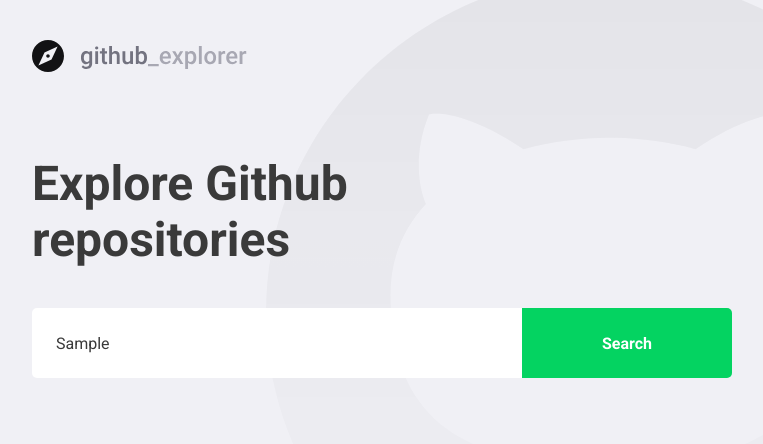
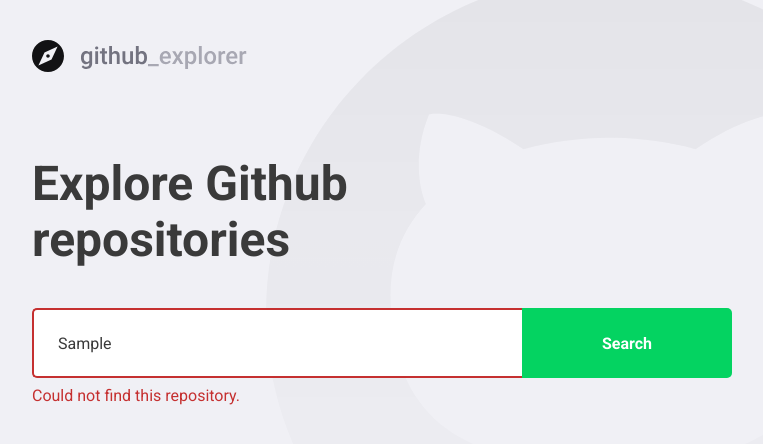
Before and after one commit to vsalbuq/github-explorer, a React (Create React App) app: page / in a window 1280 px wide. Both pictures are taken after typing "Sample" into the empty fields and a click on the button "Search". Shown: the top 444 px of the page, without its empty margins (148-911 px from the left). Built offline with nearby package versions, Linux system fonts and the light colour scheme; no server answers.

Commit message:
feat: Adds input data validation before using the API

```diff
--- a/src/pages/Dashboard/index.tsx
+++ b/src/pages/Dashboard/index.tsx
@@ -5,7 +5,7 @@ import api from '../../services/api';
 
 import logoImg from '../../assets/logo.svg';
 
-import { Title, Form, Repositories } from './styles';
+import { Title, Form, Repositories, Error } from './styles';
 
 interface Repository {
   full_name: string;
@@ -18,6 +18,7 @@ interface Repository {
 
 const Dashboard: React.FC = () => {
   const [newRepo, setNewRepo] = useState('');
+  const [inputError, setInputError] = useState('');
   const [repositories, setRepositories] = useState<Repository[]>([]);
 
   async function handleAddRepository(
@@ -25,12 +26,22 @@ const Dashboard: React.FC = () => {
   ): Promise<void> {
     event.preventDefault();
 
-    const response = await api.get<Repository>(`repos/${newRepo}`);
+    if (!newRepo) {
+      setInputError('Type the author/name of the repository');
+      return;
+    }
 
-    const repository = response.data;
+    try {
+      const response = await api.get<Repository>(`repos/${newRepo}`);
 
-    setRepositories([...repositories, repository]);
-    setNewRepo('');
+      const repository = response.data;
+
+      setRepositories([...repositories, repository]);
+      setNewRepo('');
+      setInputError('');
+    } catch (err) {
+      setInputError('Could not find this repository.');
+    }
   }
 
   return (
@@ -38,7 +49,7 @@ const Dashboard: React.FC = () => {
       <img src={logoImg} alt="Github Explorer" />
       <Title>Explore Github repositories</Title>
 
-      <Form onSubmit={handleAddRepository}>
+      <Form hasError={!!inputError} onSubmit={handleAddRepository}>
         <input
           value={newRepo}
           onChange={e => setNewRepo(e.target.value)}
@@ -46,6 +57,8 @@ const Dashboard: React.FC = () => {
         />
         <button type="submit">Search</button>
       </Form>
+
+      {inputError && <Error>{inputError}</Error>}
 
       <Repositories>
         {repositories.map(repository => (
--- a/src/pages/Dashboard/styles.ts
+++ b/src/pages/Dashboard/styles.ts
@@ -1,5 +1,9 @@
-import styled from 'styled-components';
+import styled, { css } from 'styled-components';
 import { shade } from 'polished';
+
+interface FormProps {
+  hasError: boolean;
+}
 
 export const Title = styled.h1`
   font-size: 48px;
@@ -10,7 +14,7 @@ export const Title = styled.h1`
   margin-top: 80px;
 `;
 
-export const Form = styled.form`
+export const Form = styled.form<FormProps>`
   margin-top: 40px;
   max-width: 700px;
 
@@ -23,6 +27,14 @@ export const Form = styled.form`
     border: 0;
     border-radius: 5px 0 0 5px;
     color: #3a3a3a;
+    border: 2px solid #fff;
+    border-right: 0;
+
+    ${props =>
+    props.hasError &&
+    css`
+        border-color: #c53030;
+      `}
 
     &::placeholder {
       color: #a8a8b3;
@@ -43,6 +55,12 @@ export const Form = styled.form`
       background: ${shade(0.2, '#04d361')};
     }
   }
+`;
+
+export const Error = styled.span`
+  display: block;
+  color: #c53030;
+  margin-top: 8px;
 `;
 
 export const Repositories = styled.div`
```
